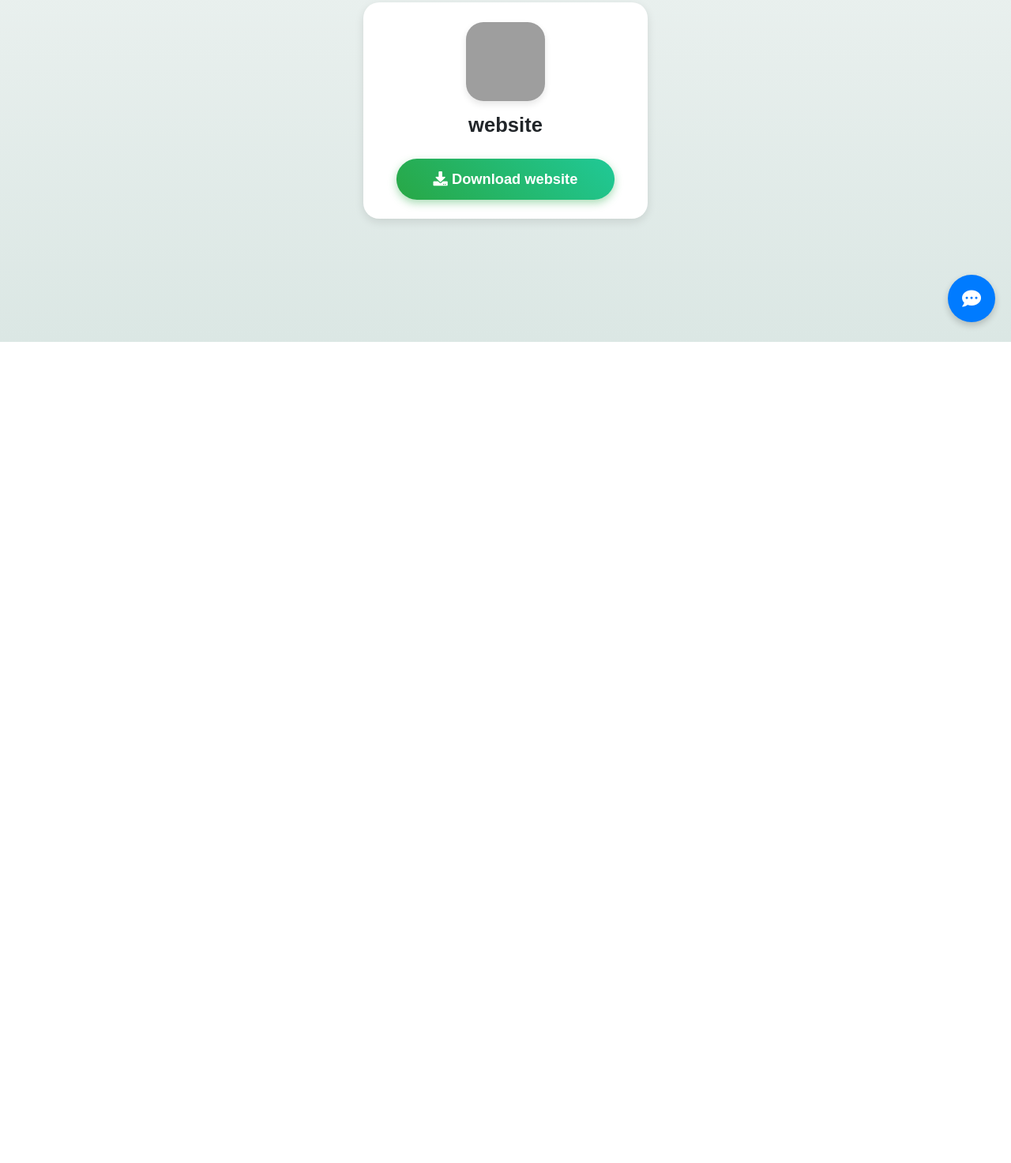
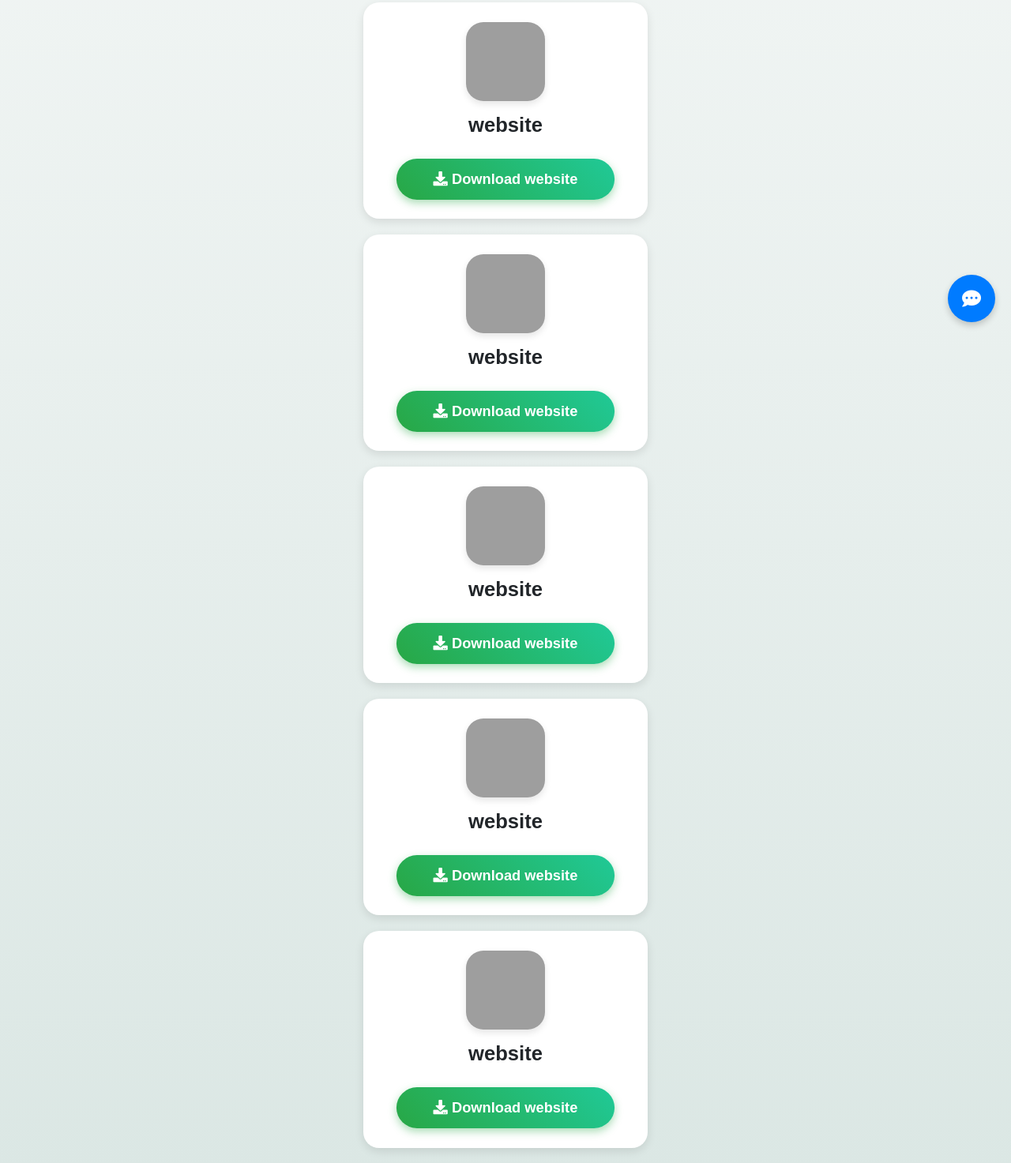
Before and after one commit to PaingPainghein/PPHAllInOneMainCourse-VPN, a plain HTML site: page index.html in a window 1280 px wide. Shown: the part 367-1840 px from the top of the page at 79% size. Before the commit the page ends 800 px from the top, so only its background shows below. Drawn offline with nearby package versions, Linux system fonts and the light colour scheme; grey boxes are pictures that could not be loaded.

Commit message:
Update index.html

```diff
--- a/index.html
+++ b/index.html
@@ -303,6 +303,65 @@ class="container">
 </main>
 
 
+<main
+class="container">
+  <div class="main-card">
+      <img src="https://cdn-icons-png.flaticon.com/512/5602/5602732.png" class="app-logo" alt="PPH DEV website">
+
+      <h2 style="font-weight:bold;">website</h2>
+
+      <a href="apk ‌ဒေါင်းတဲ့လင့်ထည့်ပါ" class="download-btn">
+          <i class="fa fa-download"></i> Download website
+      </a>
+
+
+</main>
+
+<main
+class="container">
+  <div class="main-card">
+      <img src="https://cdn-icons-png.flaticon.com/512/5602/5602732.png" class="app-logo" alt="PPH DEV website">
+
+      <h2 style="font-weight:bold;">website</h2>
+
+      <a href="apk ‌ဒေါင်းတဲ့လင့်ထည့်ပါ" class="download-btn">
+          <i class="fa fa-download"></i> Download website
+      </a>
+
+
+</main>
+
+
+<main
+class="container">
+  <div class="main-card">
+      <img src="https://cdn-icons-png.flaticon.com/512/5602/5602732.png" class="app-logo" alt="PPH DEV website">
+
+      <h2 style="font-weight:bold;">website</h2>
+
+      <a href="apk ‌ဒေါင်းတဲ့လင့်ထည့်ပါ" class="download-btn">
+          <i class="fa fa-download"></i> Download website
+      </a>
+
+
+</main>
+
+
+<main
+class="container">
+  <div class="main-card">
+      <img src="https://cdn-icons-png.flaticon.com/512/5602/5602732.png" class="app-logo" alt="PPH DEV website">
+
+      <h2 style="font-weight:bold;">website</h2>
+
+      <a href="apk ‌ဒေါင်းတဲ့လင့်ထည့်ပါ" class="download-btn">
+          <i class="fa fa-download"></i> Download website
+      </a>
+
+
+</main>
+
+
 <div class="fab-container" id="fab-container">
     <div class="fab-item">
         <span class="fab-text-sub">Facebook Page</span>
```
